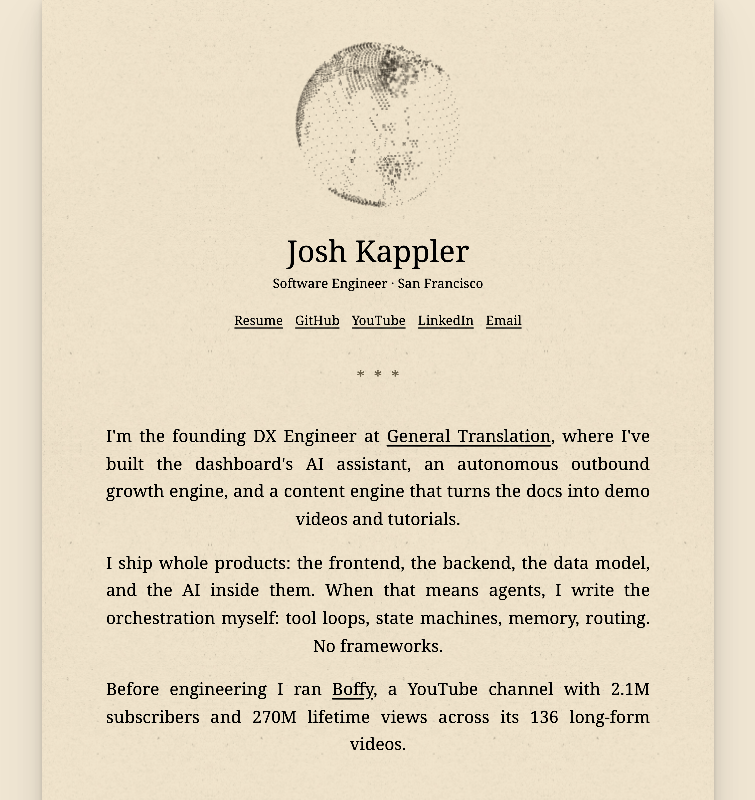
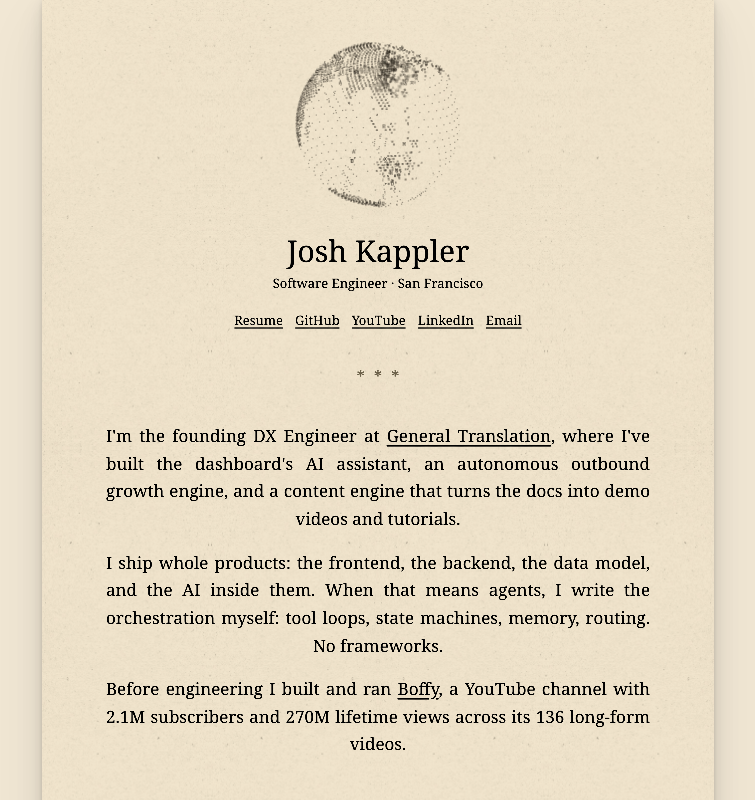
Before and after one commit to JoshKappler/portfolio, a Next.js app: page / in a window 1280 px wide. Shown: the top 800 px of the page, without its empty margins (262-1017 px from the left). Built offline with nearby package versions, Linux system fonts and the light colour scheme.

Commit message:
Lengthen the Boffy line so its first line fills naturally before justification

```diff
--- a/src/app/page.tsx
+++ b/src/app/page.tsx
@@ -266,7 +266,7 @@ export default function Home() {
         myself: tool loops, state machines, memory, routing. No frameworks.
       </p>
       <p className="mt-4">
-        Before engineering I ran{" "}
+        Before engineering I built and ran{" "}
         <a
           href="https://youtube.com/boffy"
           target="_blank"
```
